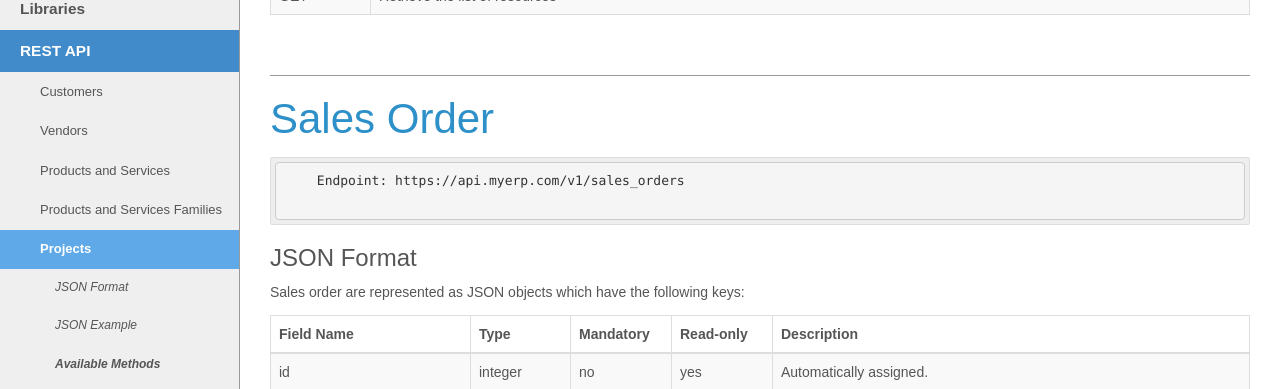
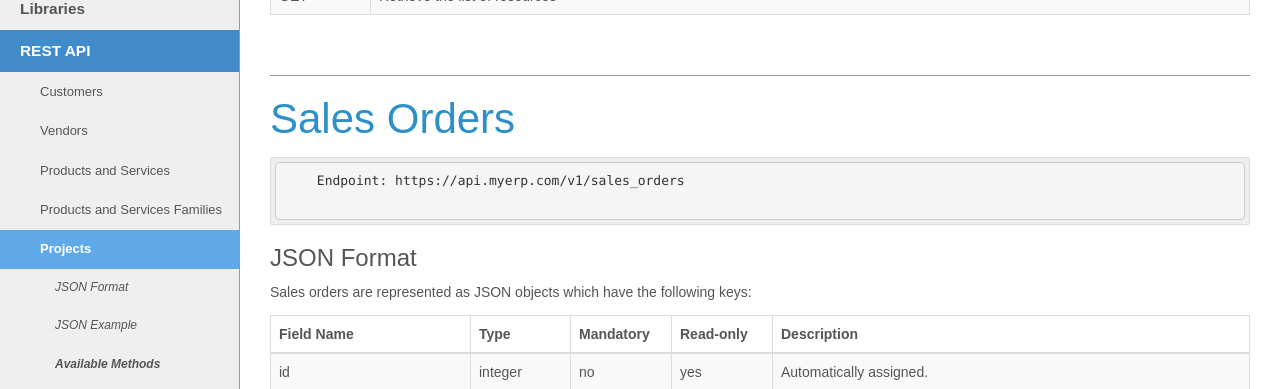
Before and after one commit to myERP/myerp.github.io, a Jekyll site: the page built from docs/1.0/api/index.html, in a window 1280 px wide and 900 px high, scrolled down 8619 px. Shown: the part 165-554 px from the top of the window. Built offline with Jekyll 4.4.1, drawn with Linux system fonts in a browser that asks for light colours; nearby versions of some CDN libraries; Markdown is read by kramdown in place of the engine named in the settings; some of the changed text lies outside the part shown.

Commit message:
add plurals..

```diff
--- a/_includes/1.0/api/invoice.html
+++ b/_includes/1.0/api/invoice.html
@@ -1,11 +1,11 @@
 <div id="invoice" class="group">
 
-    <h2>Invoice</h2>
+    <h2>Invoices</h2>
     {% highlight bash %}
     Endpoint: {{ site.api.base_url }}{{ site.api.v1}}{{ site.resource.invoices.url}}
     {% endhighlight %}
     <h3 id="invoicejsonformat">JSON Format</h3>
-    <p>Invoice are represented as JSON objects which have the following keys:</p>
+    <p>Invoices are represented as JSON objects which have the following keys:</p>
 
 
     <table class="table table-bordered table-striped">
--- a/_includes/1.0/api/payment.html
+++ b/_includes/1.0/api/payment.html
@@ -1,6 +1,6 @@
 <div id="payment" class="group">
 
-    <h2>Payment</h2>
+    <h2>Payments</h2>
     {% highlight bash %} Endpoint: {{ site.api.base_url }}{{ site.api.v1}}{{ site.resource.payments.url}} {% endhighlight %}
 	<p>Payment creation is restraint to Invoice's payments into the API. You have to provide an <i>invoice_id</i> while performing a POST request.
 		<br />That new payment will be applied on the first open settlement of that invoice. If all settlements are paid, an error message will be returned and the payment won't be created.
--- a/_includes/1.0/api/salesorder.html
+++ b/_includes/1.0/api/salesorder.html
@@ -1,11 +1,11 @@
 <div id="salesorder" class="group">
 
-    <h2>Sales Order</h2>
+    <h2>Sales Orders</h2>
     {% highlight bash %}
     Endpoint: {{ site.api.base_url }}{{ site.api.v1}}{{ site.resource.sales_orders.url}}
     {% endhighlight %}
     <h3 id="salesorderjsonformat">JSON Format</h3>
-    <p>Sales order are represented as JSON objects which have the following keys:</p>
+    <p>Sales orders are represented as JSON objects which have the following keys:</p>
 
 
     <table class="table table-bordered table-striped">
```
